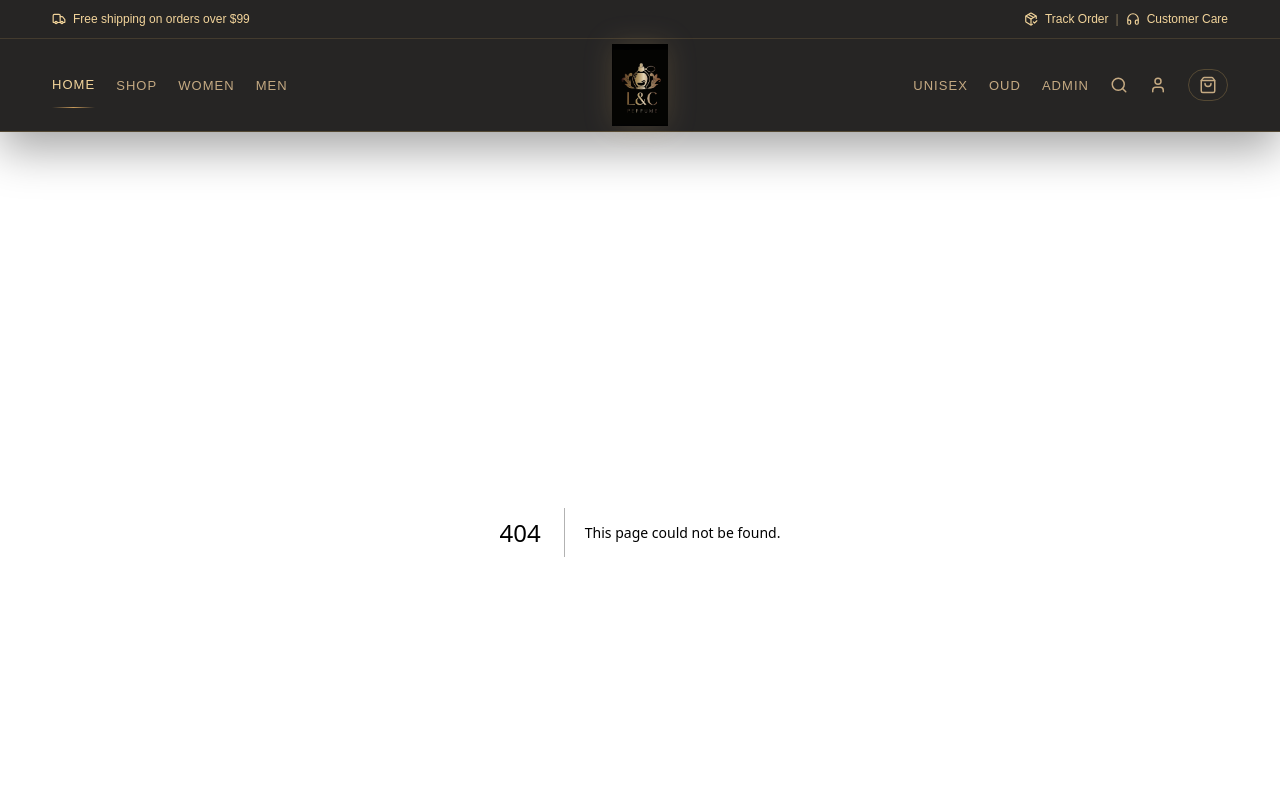
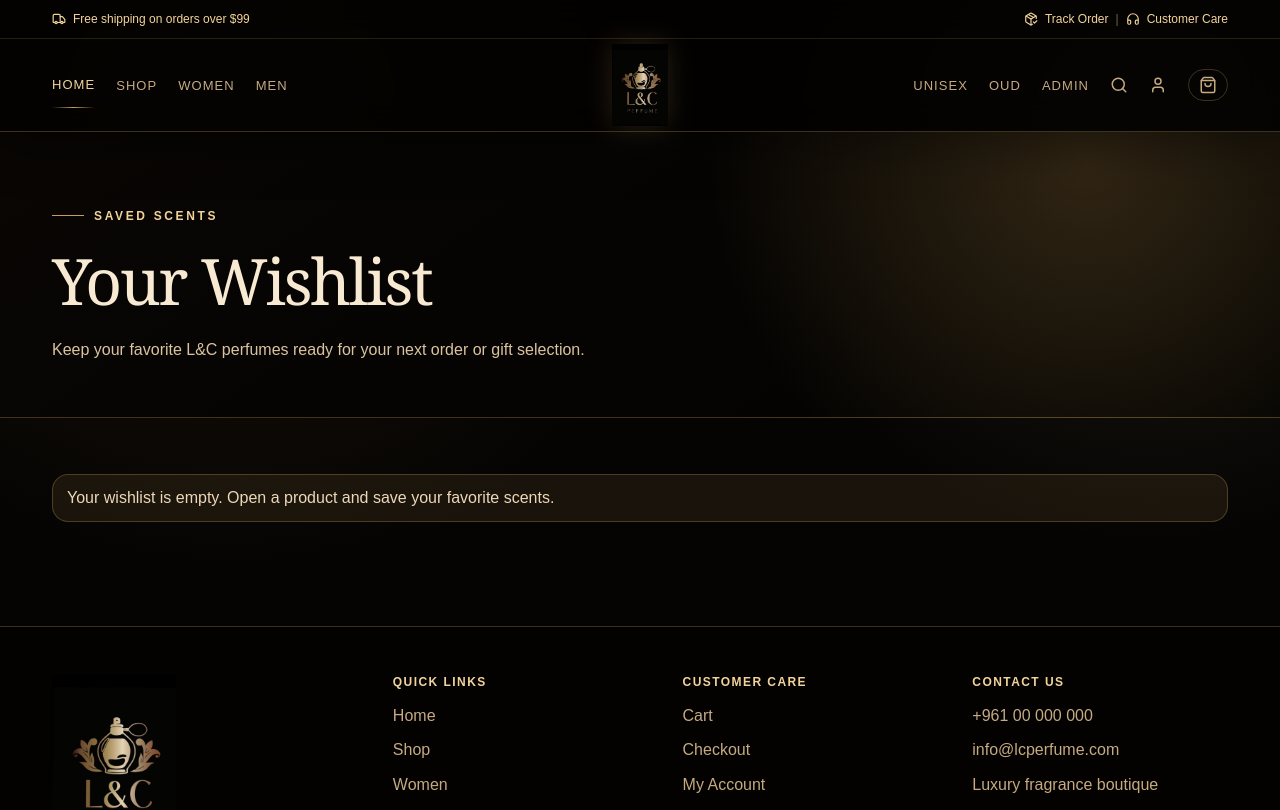
Before and after one commit to incheckdev-glitch/E-Commerce, a Next.js app: page /wishlist in a window 1280 px wide. Before the commit this address had no page. Shown: the top 810 px of the page. Built offline with nearby package versions, Linux system fonts and the light colour scheme.

Commit message:
Add wishlist page

```diff
--- /dev/null
+++ b/app/wishlist/page.tsx
@@ -0,0 +1,20 @@
+import { WishlistClient } from '@/components/WishlistClient';
+
+export default function WishlistPage() {
+  return (
+    <main>
+      <section className="page-hero">
+        <div className="container">
+          <span className="eyebrow">Saved Scents</span>
+          <h1>Your Wishlist</h1>
+          <p>Keep your favorite L&C perfumes ready for your next order or gift selection.</p>
+        </div>
+      </section>
+      <section className="section">
+        <div className="container">
+          <WishlistClient />
+        </div>
+      </section>
+    </main>
+  );
+}
```
